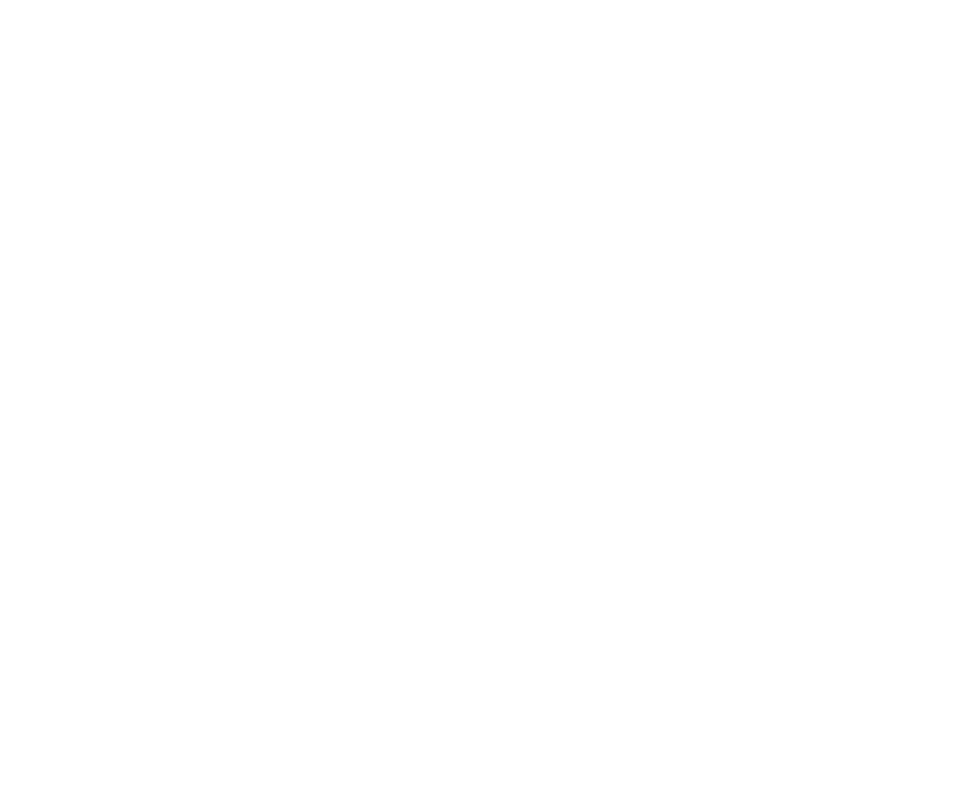
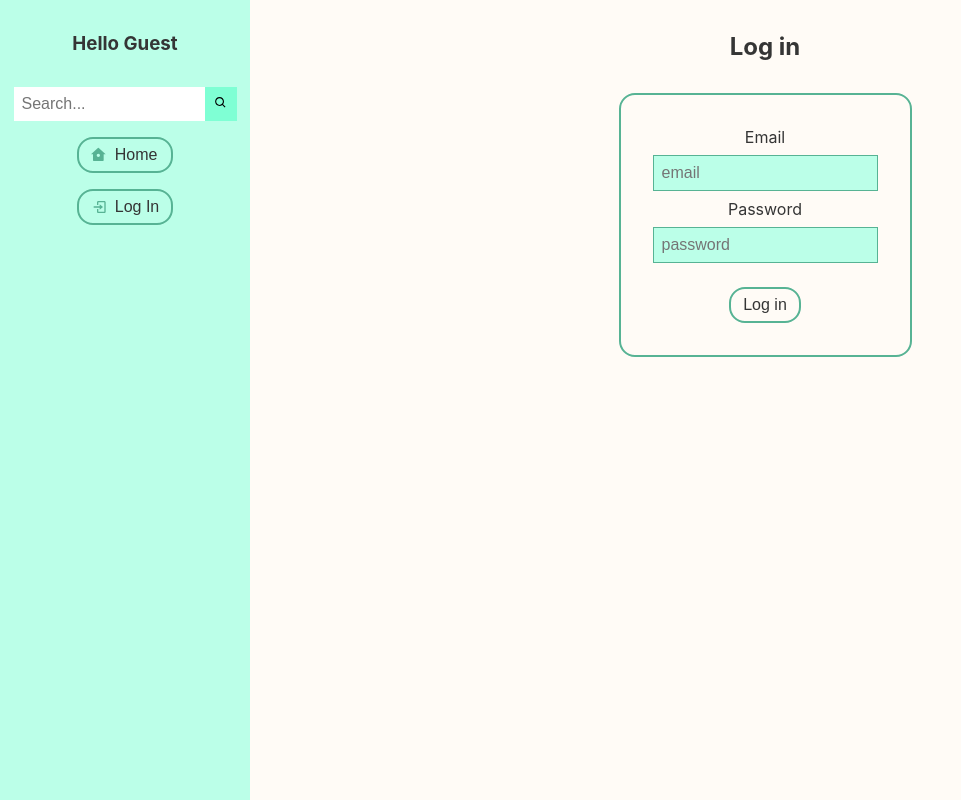
Before and after one commit to AnnaHittaller/mini-tweeter, a React (Create React App) app: page /login in a window 1280 px wide. Before the commit this address had no page. Shown: the whole page, without its empty margins (0-961 px from the left). Built offline with nearby package versions, Linux system fonts and the light colour scheme.

Commit message:
login page, authcontext and search added

```diff
--- a/src/AllRoutes.js
+++ b/src/AllRoutes.js
@@ -1,12 +1,17 @@
 import { Route, Routes } from "react-router-dom";
 import ResultsPage from "./components/ResultsPage";
 import { Main } from "./components/main";
+import LoginPage from "./components/LoginPage";
 
 function AllRoutes() {
     return (
         <Routes>
             <Route exact path="/" element={<Main />} />
             <Route path="/results" element={<ResultsPage />} />
+            <Route path="/login" element={<LoginPage/>}/>
+            <Route path="/all-users"/>
+            <Route path="post/:id"/>
+            <Route path="*" element={<h2>Error 404: Page Not Found</h2>}/>
         </Routes>
     );
 }
--- /dev/null
+++ b/src/components/LoginForm.js
@@ -0,0 +1,49 @@
+import { useContext, useState } from "react";
+import { AuthContext } from "../context/AuthContext"
+import { useNavigate } from "react-router";
+
+function LoginForm() {
+	const { login, isLoggedIn } = useContext(AuthContext);
+    const navigate = useNavigate()
+
+	const [userData, setUserData] = useState({
+		email: "",
+		password: "",
+	});
+
+	const handleSubmit = (e) => {
+		e.preventDefault();
+		login(userData.email, userData.password);
+        navigate("/")
+	};
+
+
+
+	return (
+		<form onSubmit={handleSubmit} className="login-form">
+			<label htmlFor="email">Email</label>
+			<input
+				type="email"
+				id="email"
+				name="email"
+                placeholder="email"
+				onChange={(e) => setUserData({ ...userData, email: e.target.value })}
+			/>
+			<label htmlFor="password">
+				Password
+			</label>
+			<input
+				type="password"
+				id="password"
+				name="password"
+                placeholder="password"
+				onChange={(e) => setUserData({ ...userData, password: e.target.value })}
+			/>
+			<button type="submit">
+				Log in
+			</button>
+		</form>
+	);
+}
+
+export default LoginForm;
--- /dev/null
+++ b/src/components/LoginPage.js
@@ -0,0 +1,16 @@
+import MainLayout from "../layouts/MainLayout";
+import LoginForm from "./LoginForm";
+import '../styles/login.css'
+
+function LoginPage() {
+	return (
+		<MainLayout>
+			<div className="login-page">
+				<h2>Log in</h2>
+				<LoginForm />
+			</div>
+		</MainLayout>
+	);
+}
+
+export default LoginPage;
--- a/src/components/ResultsPage.js
+++ b/src/components/ResultsPage.js
@@ -1,14 +1,83 @@
-import { useContext } from "react";
+import { useContext, useEffect, useState } from "react";
 import MainLayout from "../layouts/MainLayout";
 import '../styles/resultsPage.css'
 import { SearchContext } from "../context/SearchContext";
 
 function ResultsPage() {
 	const { query } = useContext(SearchContext);
+    console.log("query", query)
+    const [filteredResults, setFilteredResults] = useState([])
+    const [filteredUsers, setFilteredUsers]= useState([])
+
+        useEffect(() => {
+            const fetchData = async () => {
+                try {
+                    const response = await fetch(
+                        `https://twitter-express-server.vercel.app/posts/search?text=${query}`
+                    );
+                    const data = await response.json();
+                    console.log(data)
+                    setFilteredResults(data.posts)
+                } catch (error) {
+                    console.log("Error", error);
+                }
+            };
+
+            const fetchUser = async () => {
+                try {
+                    const response = await fetch(
+                        "https://twitter-express-server.vercel.app/users/list"
+                        );
+                        const userData = await response.json();
+                        console.log("users", userData)
+                        const filteredData = userData.users.filter((user)=> {
+                           return user.username.includes(query)
+                        })
+                        console.log("filtereddata",filteredData)
+                        setFilteredUsers(filteredData)
+                        console.log(filteredUsers)
+                    } catch (error) {
+                        console.log("Error", error);
+                    }
+                };
+
+                fetchData();
+                fetchUser()
+		}, [query]);
+
 	return (
 		<MainLayout>
 			<div className="page">
-				<h2>Results for: {query}</h2>
+				<h2>Search results for: {query}</h2>
+				<div className="posts">
+					{" "}
+					<h3>In Posts:</h3>
+					{filteredResults && filteredResults.length > 0
+						? filteredResults.map((item, index) => (
+								<p key={index}>
+									<img src={item.owner.image} />
+									<div>
+										<p>{item.owner.username}</p>
+										<p>{item.text}</p>
+										<p>{item.date}</p>
+									</div>
+								</p>
+						  ))
+						: "Sorry, no matching posts found"}
+				</div>
+				<div>
+					<h3>In Users:</h3>
+					{filteredUsers && filteredUsers.length > 0
+						? filteredUsers.map((item, index) => (
+								<p key={index}>
+									<img src={item.image} />
+									<div>
+										<p>{item.username}</p>
+									</div>
+								</p>
+						  ))
+						: "Sorry, no matching users found"}
+				</div>
 			</div>
 		</MainLayout>
 	);
--- a/src/components/Sidebar.js
+++ b/src/components/Sidebar.js
@@ -1,17 +1,29 @@
-import '../styles/sidebar.css'
+import "../styles/sidebar.css";
 import { BsFillPersonFill, BsGeoAltFill } from "react-icons/bs";
 import { RiHome7Fill } from "react-icons/ri";
-import SearchBar from './SearchBar';
-import { useState } from 'react';
-import { useNavigate } from 'react-router-dom';
+import { BiLogIn, BiLogOut } from "react-icons/bi";
+import SearchBar from "./SearchBar";
+import { useContext, useState } from "react";
+import { useNavigate } from "react-router-dom";
+import { SearchContext } from "../context/SearchContext";
+import { AuthContext } from "../context/AuthContext";
 
 function Sidebar() {
+	const navigate = useNavigate();
+	const { setQuery } = useContext(SearchContext);
+	const { isLoggedIn, logout } = useContext(AuthContext);
+	console.log(isLoggedIn);
 
-    const navigate = useNavigate()
+	const backHome = () => {
+		navigate("/");
+		setQuery("");
+	};
 
 	return (
 		<aside>
 			<div className="profile">
+				{isLoggedIn ? (
+					<>
 						<img src="https://robohash.org/2LK.png" alt="user-profile-pic" />
 						<h3>
 							<BsFillPersonFill className="icon" />
@@ -21,15 +33,30 @@ function Sidebar() {
 							<BsGeoAltFill className="icon" />
 							Tokyo
 						</p>
+					</>
+				) : (
+					<h3>Hello Guest</h3>
+				)}
 			</div>
 			<div className="search-container">
 				<SearchBar />
 			</div>
-				<div>
-					<button onClick={()=> navigate("/")}>
+			<div className="buttons">
+				<button onClick={backHome}>
 					<RiHome7Fill className="icon" />
 					Home
 				</button>
+				{isLoggedIn ? (
+					<button onClick={logout}>
+						<BiLogOut className="icon" />
+						Log Out
+					</button>
+				) : (
+					<button onClick={() => navigate("/login")}>
+						<BiLogIn className="icon" />
+						Log In
+					</button>
+				)}
 			</div>
 		</aside>
 	);
--- a/src/components/main.js
+++ b/src/components/main.js
@@ -18,6 +18,7 @@ export function Main() {
                 console.log('Error', error)
             }
         }
+
         fetchData();
     }, [])
 
--- /dev/null
+++ b/src/context/AuthContext.js
@@ -0,0 +1,23 @@
+import { createContext, useState } from "react";
+
+export const AuthContext = createContext();
+
+export default function AuthContextFunction({ children }) {
+	const [isLoggedIn, setIsLoggedIn] = useState(false);
+	const login = (email, password) => {
+		if (email === "user4@example.com" && password === "1234") {
+			setIsLoggedIn(true);
+		}
+	};
+	const logout = () => {
+		setIsLoggedIn(false);
+	};
+
+
+
+	return (
+		<AuthContext.Provider value={{ isLoggedIn, login, logout }}>
+			{children}
+		</AuthContext.Provider>
+	);
+}
--- a/src/index.js
+++ b/src/index.js
@@ -4,12 +4,15 @@ import "./index.css";
 import App from "./App";
 import { BrowserRouter } from "react-router-dom";
 import SearchContext from "./context/SearchContext";
+import AuthContext from "./context/AuthContext";
 
 const root = ReactDOM.createRoot(document.getElementById("root"));
 root.render(
 	<BrowserRouter>
-		<SearchContext>
-			<App />
-		</SearchContext>
+		<AuthContext>
+			<SearchContext>
+				<App />
+			</SearchContext>
+		</AuthContext>
 	</BrowserRouter>
 );
--- /dev/null
+++ b/src/styles/login.css
@@ -0,0 +1,42 @@
+.login-page {
+	display: flex;
+	flex-direction: column;
+	align-items: center;
+	padding: 2rem;
+}
+
+.login-form {
+	border: 2px solid rgb(87, 179, 148);
+	border-radius: 1rem;
+	padding: 2rem;
+	max-width: 600px;
+	margin-top: 2rem;
+	display: flex;
+	flex-direction: column;
+	align-items: center;
+	gap: 0.5rem;
+}
+
+.login-form button {
+	background-color: transparent;
+	padding: 0.5rem 0.75rem;
+	font-size: 1rem;
+	gap: 0.5rem;
+	line-height: 1rem;
+	border: 2px solid rgb(87, 179, 148);
+	color: rgb(53, 53, 53);
+	cursor: pointer;
+	margin-top: 1rem;
+	border-radius: 1rem;
+}
+
+.login-form input {
+
+	padding: 0.5rem;
+	font-size: 1rem;
+	border: none;
+	outline: none;
+	color: rgb(53, 53, 53);
+    border: 1px solid rgb(87, 179, 148);
+    background-color: rgb(187, 255, 232);
+}
--- a/src/styles/sidebar.css
+++ b/src/styles/sidebar.css
@@ -25,6 +25,7 @@ aside {
 	height: 80px;
 	border: 2px solid rgb(87, 179, 148);
 	border-radius: 50%;
+    background-color: rgb(87, 179, 148);
 }
 
 .profile h3,
@@ -64,7 +65,13 @@ aside form button {
 	cursor: pointer;
 }
 
-aside button:nth-child(1) {
+.buttons {
+    display: flex;
+    flex-direction: column;
+    align-items: stretch;
+}
+
+.buttons button {
 	background-color: transparent;
 	padding: 0.5rem 0.75rem;
 	display: flex;
@@ -75,4 +82,6 @@ aside button:nth-child(1) {
 	border: 2px solid rgb(87, 179, 148);
 	color: rgb(53, 53, 53);
 	cursor: pointer;
+    margin-bottom: 1rem;
+    border-radius: 1rem;
 }
```
Lines whose indentation alone changed are shown as unchanged.
